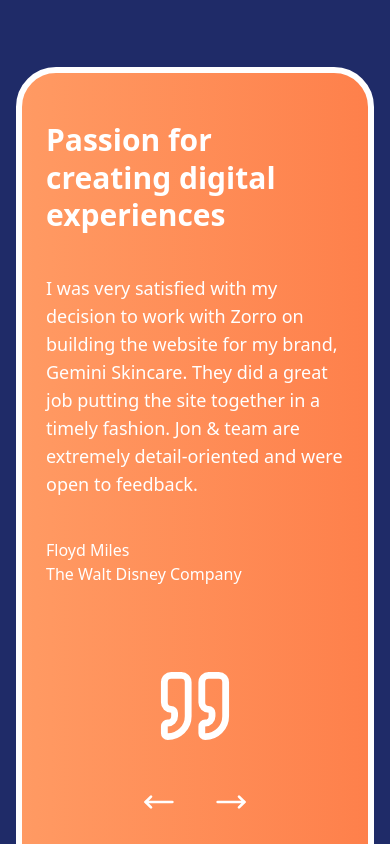
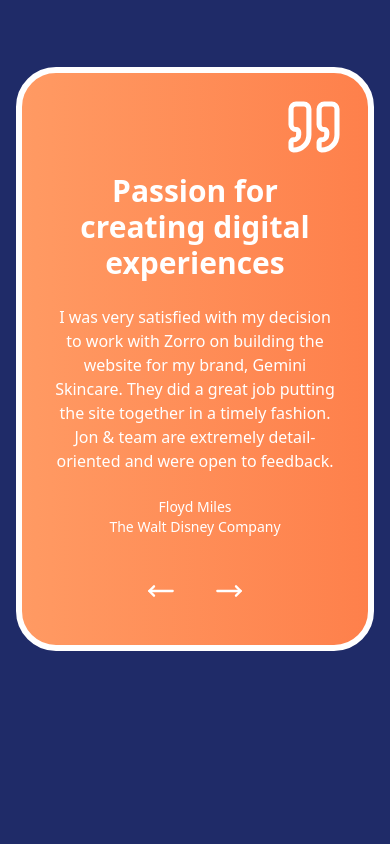
Before and after one commit to kshitijakarsh/codesblue, a Next.js app: page / in a window 390 px wide. Shown: the part 7960-8804 px from the top of the page. Built offline with nearby package versions, Linux system fonts and the light colour scheme.

Commit message:
responsive finalized

```diff
--- a/components/sections/navbar.tsx
+++ b/components/sections/navbar.tsx
@@ -9,7 +9,6 @@ export default function Navbar() {
       <div className="flex items-center justify-between">
         <div className="text-xl font-semibold">CodesBlue</div>
 
-        {/* Hamburger Icon (Mobile) */}
         <button
           onClick={() => setIsOpen(!isOpen)}
           className="md:hidden focus:outline-none"
@@ -39,7 +38,6 @@ export default function Navbar() {
           </svg>
         </button>
 
-        {/* Desktop Nav */}
         <nav className="hidden md:flex gap-10 text-sm">
           {["Pricing", "Success", "Stories", "About Us", "Company"].map((item) => (
             <a
@@ -52,7 +50,6 @@ export default function Navbar() {
           ))}
         </nav>
 
-        {/* Desktop Button */}
         <div className="hidden md:block">
           <button
             className="border border-white px-3 py-1 rounded-xl bg-[#253783] text-white transform transition-transform duration-300 ease-out hover:scale-110 hover:shadow-lg hover:bg-[#2d4194]"
@@ -62,7 +59,6 @@ export default function Navbar() {
         </div>
       </div>
 
-      {/* Mobile Nav */}
       {isOpen && (
         <div className="flex flex-col mt-4 space-y-3 md:hidden">
           {["Pricing", "Success", "Stories", "About Us", "Company"].map((item) => (
--- a/components/sections/testimonials.tsx
+++ b/components/sections/testimonials.tsx
@@ -25,23 +25,17 @@ const testimonials = [
 
 export default function Testimonials() {
   const [index, setIndex] = useState(0);
-
-  const next = () => {
-    setIndex((prev) => (prev + 1) % testimonials.length);
-  };
-
-  const prev = () => {
+  const next = () => setIndex((prev) => (prev + 1) % testimonials.length);
+  const prev = () =>
     setIndex((prev) => (prev - 1 + testimonials.length) % testimonials.length);
-  };
-
   const testimonial = testimonials[index];
 
   return (
-    <div className="bg-[#1F2B68] w-full flex justify-center items-center py-20 px-4">
-      <div className="bg-gradient-to-r from-[#FF9A63] to-[#FE804B] w-full max-w-[1170px] rounded-[40px] border-[6px] border-white px-6 py-12">
-        <div className="flex flex-col lg:flex-row items-center lg:items-start gap-10">
-          {/* Text content */}
-          <div className="w-full max-w-[674px]">
+    <div className="bg-[#1F2B68] py-20 px-4 flex justify-center items-center">
+      <div className="w-full max-w-[1170px]">
+        <div className="hidden lg:flex bg-gradient-to-r from-[#FF9A63] to-[#FE804B] rounded-[40px] border-[6px] border-white px-6 py-12">
+          <div className="flex ml-24 mt-20 gap-10">
+            <div className="w-[674px]">
               <AnimatePresence mode="wait">
                 <motion.div
                   key={testimonial.name}
@@ -50,13 +44,13 @@ export default function Testimonials() {
                   exit={{ opacity: 0, x: -40 }}
                   transition={{ duration: 0.4 }}
                 >
-                <h1 className="text-3xl sm:text-4xl lg:text-6xl text-white font-bold leading-tight">
+                  <h1 className="text-6xl text-white font-bold">
                     Passion for creating digital experiences
                   </h1>
-                <p className="text-lg sm:text-xl lg:text-3xl text-white mt-10 lg:mt-20">
+                  <p className="text-3xl text-white mt-20">
                     {testimonial.quote}
                   </p>
-                <div className="mt-10 lg:mt-20 text-white">
+                  <div className="mt-20 text-white">
                     <h1>{testimonial.name}</h1>
                     <h1>{testimonial.company}</h1>
                   </div>
@@ -64,12 +58,12 @@ export default function Testimonials() {
               </AnimatePresence>
             </div>
 
-          {/* Quote Icon & Controls */}
-          <div className="flex flex-col items-center justify-center mt-10 lg:mt-40 text-white">
+            <div className="flex items-center justify-center ml-10">
+              <div className="flex flex-col justify-between items-center h-full text-white mt-40">
                 <motion.svg
                   xmlns="http://www.w3.org/2000/svg"
-              width="80"
-              height="80"
+                  width="100"
+                  height="100"
                   viewBox="0 0 24 24"
                   fill="none"
                   stroke="currentColor"
@@ -84,7 +78,7 @@ export default function Testimonials() {
                   <path d="M5 3a2 2 0 0 0-2 2v6a2 2 0 0 0 2 2 1 1 0 0 1 1 1v1a2 2 0 0 1-2 2 1 1 0 0 0-1 1v2a1 1 0 0 0 1 1 6 6 0 0 0 6-6V5a2 2 0 0 0-2-2z" />
                 </motion.svg>
 
-            <div className="flex gap-10 justify-center mt-10 lg:mt-40 pb-4">
+                <div className="flex gap-10 justify-center mt-40 pb-10">
                   <motion.svg
                     xmlns="http://www.w3.org/2000/svg"
                     width="32"
@@ -125,5 +119,85 @@ export default function Testimonials() {
             </div>
           </div>
         </div>
+
+        <div className="lg:hidden bg-gradient-to-r from-[#FF9A63] to-[#FE804B] rounded-[40px] border-[6px] border-white px-6 py-10 flex flex-col items-center text-white relative">
+          <motion.svg
+            xmlns="http://www.w3.org/2000/svg"
+            width="60"
+            height="60"
+            viewBox="0 0 24 24"
+            fill="none"
+            stroke="currentColor"
+            strokeWidth="2"
+            strokeLinecap="round"
+            strokeLinejoin="round"
+            className="absolute top-6 right-6"
+            animate={{ scale: [1, 1.05, 1] }}
+            transition={{ repeat: Infinity, duration: 4 }}
+          >
+            <path d="M16 3a2 2 0 0 0-2 2v6a2 2 0 0 0 2 2 1 1 0 0 1 1 1v1a2 2 0 0 1-2 2 1 1 0 0 0-1 1v2a1 1 0 0 0 1 1 6 6 0 0 0 6-6V5a2 2 0 0 0-2-2z" />
+            <path d="M5 3a2 2 0 0 0-2 2v6a2 2 0 0 0 2 2 1 1 0 0 1 1 1v1a2 2 0 0 1-2 2 1 1 0 0 0-1 1v2a1 1 0 0 0 1 1 6 6 0 0 0 6-6V5a2 2 0 0 0-2-2z" />
+          </motion.svg>
+
+          <AnimatePresence mode="wait">
+            <motion.div
+              key={testimonial.name}
+              initial={{ opacity: 0, y: 20 }}
+              animate={{ opacity: 1, y: 0 }}
+              exit={{ opacity: 0, y: -20 }}
+              transition={{ duration: 0.4 }}
+              className="text-center mt-15"
+            >
+              <h1 className="text-3xl font-bold mb-6">
+                Passion for creating digital experiences
+              </h1>
+              <p className="text-base mb-6 px-2">{testimonial.quote}</p>
+              <div className="text-sm">
+                <h1>{testimonial.name}</h1>
+                <h1>{testimonial.company}</h1>
+              </div>
+            </motion.div>
+          </AnimatePresence>
+
+          <div className="flex gap-10 justify-center mt-10">
+            <motion.svg
+              xmlns="http://www.w3.org/2000/svg"
+              width="28"
+              height="28"
+              viewBox="0 0 24 24"
+              fill="none"
+              stroke="currentColor"
+              strokeWidth="2"
+              strokeLinecap="round"
+              strokeLinejoin="round"
+              className="cursor-pointer"
+              whileHover={{ x: -4, scale: 1.1 }}
+              onClick={prev}
+            >
+              <path d="M6 8L2 12L6 16" />
+              <path d="M2 12H22" />
+            </motion.svg>
+
+            <motion.svg
+              xmlns="http://www.w3.org/2000/svg"
+              width="28"
+              height="28"
+              viewBox="0 0 24 24"
+              fill="none"
+              stroke="currentColor"
+              strokeWidth="2"
+              strokeLinecap="round"
+              strokeLinejoin="round"
+              className="cursor-pointer"
+              whileHover={{ x: 4, scale: 1.1 }}
+              onClick={next}
+            >
+              <path d="M18 8L22 12L18 16" />
+              <path d="M2 12H22" />
+            </motion.svg>
+          </div>
+        </div>
+      </div>
+    </div>
   );
 }
```
Lines whose indentation alone changed are shown as unchanged.
